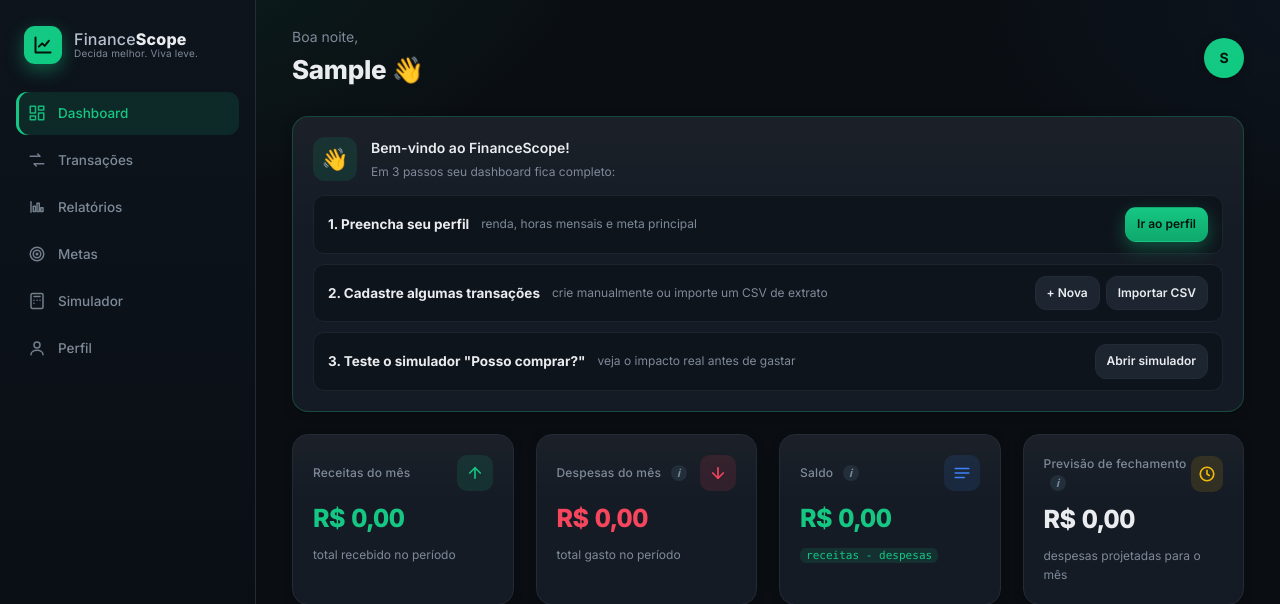
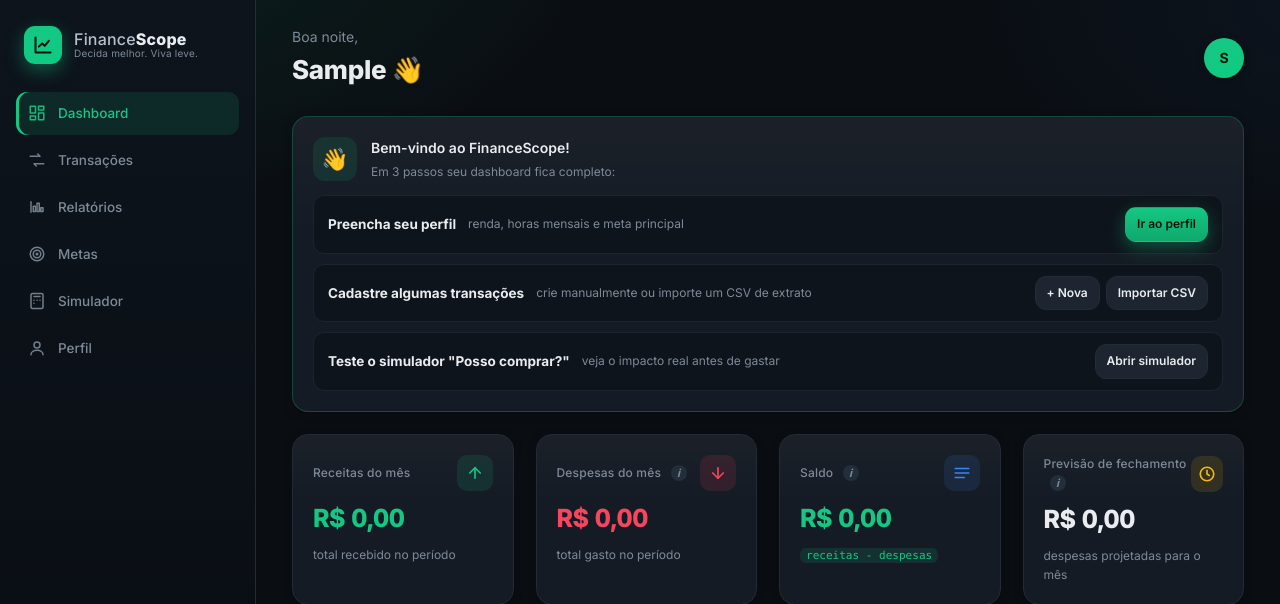
Before and after one commit to BrunoCarreiroCS/FinanceScope, a Flask app: page /app in a window 1280 px wide. Shown: the top 604 px of the page. Run offline with Flask 3, Linux system fonts and the light colour scheme; the visitor is signed in with stand-in values (Sample User, id 1); data comes from the database, SQL or seed files in the repository; data that the repository does not hold is empty.

Commit message:
fix: corrige numeração duplicada no onboarding do dashboard
A tag <ol> já numera; tirar o '1.' do <strong> evita '1. 1. ...'.

```diff
--- a/app/templates/dashboard.html
+++ b/app/templates/dashboard.html
@@ -17,12 +17,12 @@
   </div>
   <ol class="welcome-steps">
     <li>
-      <strong>1. Preencha seu perfil</strong>
+      <strong>Preencha seu perfil</strong>
       <span class="muted small">renda, horas mensais e meta principal</span>
       <a href="{{ url_for('perfil') }}" class="btn btn-sm btn-primary">Ir ao perfil</a>
     </li>
     <li>
-      <strong>2. Cadastre algumas transações</strong>
+      <strong>Cadastre algumas transações</strong>
       <span class="muted small">crie manualmente ou importe um CSV de extrato</span>
       <span class="welcome-actions">
         <a href="{{ url_for('transacao_nova') }}" class="btn btn-sm">+ Nova</a>
@@ -30,7 +30,7 @@
       </span>
     </li>
     <li>
-      <strong>3. Teste o simulador "Posso comprar?"</strong>
+      <strong>Teste o simulador "Posso comprar?"</strong>
       <span class="muted small">veja o impacto real antes de gastar</span>
       <a href="{{ url_for('simulador') }}" class="btn btn-sm">Abrir simulador</a>
     </li>
```
